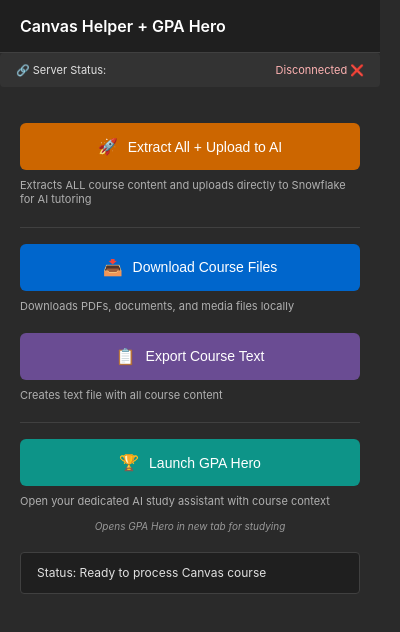
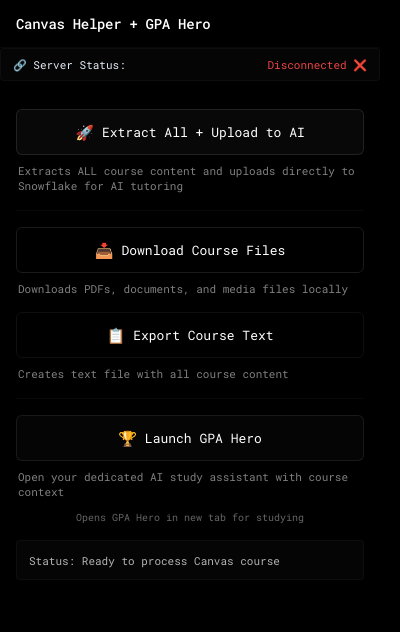
Before and after one commit to KunjVPatel/canvas_helper, a browser extension: page chrome_extension/public/popup.html in a window 400 px wide. Drawn offline with Linux system fonts and the light colour scheme; no server answers.

Commit message:
final ui changes

```diff
--- a/chrome_extension/public/popup.html
+++ b/chrome_extension/public/popup.html
@@ -3,6 +3,7 @@
     <head>
         <meta charset="utf-8" />
         <title>Canvas Helper</title>
+        <link href="https://fonts.googleapis.com/css2?family=Roboto+Mono:wght@300;400;500;700&display=swap" rel="stylesheet">
         <style>
             * {
                 margin: 0;
@@ -11,32 +12,32 @@
             }
 
             body {
-                font-family:
-                    -apple-system, BlinkMacSystemFont, "Segoe UI", Roboto,
-                    sans-serif;
+                font-family: 'Roboto Mono', monospace;
                 width: 380px;
-                background: #2a2a2a;
-                color: #e0e0e0;
+                background: #000000;
+                color: #e6eef8;
                 padding: 0;
+                -webkit-font-smoothing: antialiased;
             }
 
             .header {
-                background: #1f1f1f;
-                padding: 16px 20px;
-                border-bottom: 1px solid #404040;
+                background: transparent;
+                padding: 14px 16px;
+                border-bottom: 1px solid rgba(255,255,255,0.03);
             }
 
             .header h3 {
-                font-size: 16px;
-                font-weight: 600;
+                font-size: 14px;
+                font-weight: 500;
                 color: #ffffff;
                 margin: 0;
+                letter-spacing: -0.3px;
             }
 
             #course-info {
-                background: #333333;
-                padding: 12px 20px;
-                border-bottom: 1px solid #404040;
+                background: rgba(255,255,255,0.02);
+                padding: 10px 16px;
+                border-bottom: 1px solid rgba(255,255,255,0.03);
                 font-size: 12px;
                 line-height: 1.4;
                 display: none;
@@ -44,25 +45,27 @@
 
             #course-info strong {
                 color: #ffffff;
+                font-weight: 500;
             }
 
             .main-content {
-                padding: 20px;
+                padding: 16px;
             }
 
             .action-section {
-                margin-bottom: 20px;
+                margin-bottom: 16px;
             }
 
             .action-button {
                 width: 100%;
-                padding: 14px 16px;
-                background: #404040;
-                border: none;
+                padding: 12px;
+                background: transparent;
+                border: 1px solid rgba(255,255,255,0.08);
                 border-radius: 6px;
                 color: #ffffff;
-                font-size: 14px;
-                font-weight: 500;
+                font-size: 13px;
+                font-weight: 400;
+                font-family: inherit;
                 cursor: pointer;
                 transition: all 0.2s ease;
                 margin-bottom: 8px;
@@ -73,144 +76,147 @@
             }
 
             .action-button:hover {
-                background: #4a4a4a;
+                background: rgba(255,255,255,0.03);
                 transform: translateY(-1px);
             }
 
             .action-button:active {
                 transform: translateY(0);
-                background: #3a3a3a;
             }
 
             .primary {
-                background: #0066cc;
+                border-color: rgba(255,255,255,0.1);
             }
 
             .primary:hover {
-                background: #0052a3;
+                border-color: rgba(255,255,255,0.15);
             }
 
             .secondary {
-                background: #6a4c93;
+                border-color: rgba(255,255,255,0.06);
             }
 
             .secondary:hover {
-                background: #5a3c83;
+                border-color: rgba(255,255,255,0.1);
             }
 
             .unified {
-                background: #cc6600;
+                background: rgba(255,255,255,0.03);
+                border-color: rgba(255,255,255,0.1);
             }
 
             .unified:hover {
-                background: #b85500;
+                background: rgba(255,255,255,0.05);
+                border-color: rgba(255,255,255,0.15);
             }
 
             .ai-chat {
-                background: #0d9488;
+                background: rgba(255,255,255,0.02);
+                border-color: rgba(255,255,255,0.08);
             }
 
             .ai-chat:hover {
-                background: #0f766e;
+                background: rgba(255,255,255,0.04);
+                border-color: rgba(255,255,255,0.12);
             }
 
             .action-description {
                 font-size: 11px;
-                color: #b0b0b0;
-                margin-bottom: 12px;
-                line-height: 1.3;
+                color: rgba(255,255,255,0.5);
+                margin: 4px 0 12px;
+                line-height: 1.4;
+                padding: 0 2px;
             }
 
             .server-status {
-                background: #333333;
-                padding: 10px 16px;
+                background: rgba(255,255,255,0.02);
+                padding: 8px 12px;
                 border-radius: 4px;
                 font-size: 11px;
-                margin-bottom: 16px;
+                margin-bottom: 12px;
                 display: flex;
                 align-items: center;
                 justify-content: space-between;
+                border: 1px solid rgba(255,255,255,0.03);
             }
 
             .server-connected {
-                color: #90ee90;
+                color: #10b981;
             }
 
             .server-disconnected {
-                color: #ffb3b3;
+                color: #ef4444;
             }
 
             #status {
-                background: #1f1f1f;
-                border: 1px solid #404040;
+                background: rgba(255,255,255,0.02);
+                border: 1px solid rgba(255,255,255,0.03);
                 border-radius: 4px;
-                padding: 12px 16px;
-                font-size: 12px;
-                color: #e0e0e0;
-                margin-top: 20px;
-                line-height: 1.3;
+                padding: 10px 12px;
+                font-size: 11px;
+                color: rgba(255,255,255,0.7);
+                margin-top: 16px;
+                line-height: 1.4;
                 min-height: 40px;
                 display: flex;
                 align-items: center;
             }
 
             .status-success {
-                background: #1a3d1a !important;
-                border-color: #2d5a2d !important;
-                color: #90ee90 !important;
+                background: rgba(16,185,129,0.1) !important;
+                border-color: rgba(16,185,129,0.2) !important;
+                color: #10b981 !important;
             }
 
             .status-error {
-                background: #3d1a1a !important;
-                border-color: #5a2d2d !important;
-                color: #ffb3b3 !important;
+                background: rgba(239,68,68,0.1) !important;
+                border-color: rgba(239,68,68,0.2) !important;
+                color: #ef4444 !important;
             }
 
             .status-working {
-                background: #3d2a1a !important;
-                border-color: #5a4a2d !important;
-                color: #ffcc99 !important;
+                background: rgba(245,158,11,0.1) !important;
+                border-color: rgba(245,158,11,0.2) !important;
+                color: #f59e0b !important;
             }
 
             .icon {
-                font-size: 16px;
-                margin-right: 2px;
+                font-size: 15px;
             }
 
             .divider {
                 height: 1px;
-                background: #404040;
+                background: rgba(255,255,255,0.03);
                 margin: 16px 0;
             }
 
             .chat-section {
-                margin-top: 16px;
+                margin-top: 12px;
             }
 
             .chat-note {
                 font-size: 10px;
-                color: #999;
+                color: rgba(255,255,255,0.4);
                 text-align: center;
                 margin-top: 8px;
-                font-style: italic;
             }
 
-            /* Scrollbar styling for dark theme */
+            /* Minimal scrollbar */
             ::-webkit-scrollbar {
-                width: 6px;
+                width: 4px;
             }
 
             ::-webkit-scrollbar-track {
-                background: #2a2a2a;
+                background: transparent;
             }
 
             ::-webkit-scrollbar-thumb {
-                background: #555555;
-                border-radius: 3px;
+                background: rgba(255,255,255,0.1);
+                border-radius: 4px;
             }
 
             ::-webkit-scrollbar-thumb:hover {
-                background: #666666;
+                background: rgba(255,255,255,0.15);
             }
         </style>
     </head>
```
Also changed, not shown: 1 other file.
